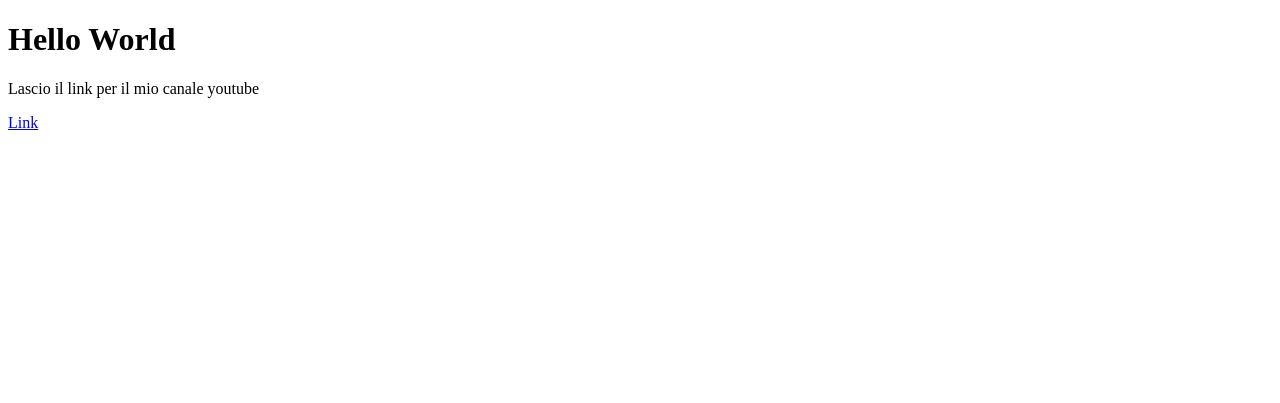
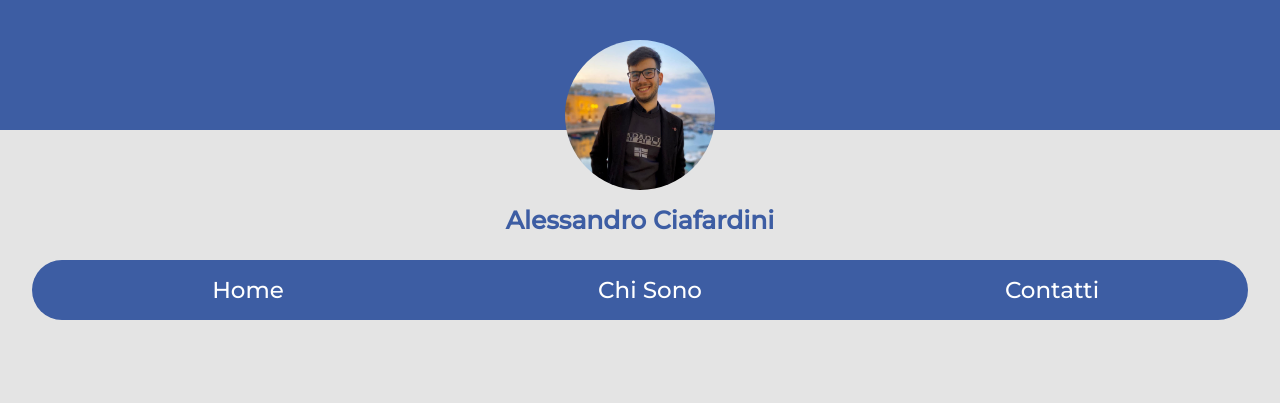
Before and after one commit to alexciafa1/sitoportfolio, a plain HTML site: page index.html in a window 1280 px wide. Drawn offline with Linux system fonts and the light colour scheme.

Commit message:
Grossi cambiamenti

```diff
--- a/index.html
+++ b/index.html
@@ -7,11 +7,25 @@
         <meta name="robots" content="index,follow">
         <link rel="icon" href="/icone/web_design_icon_193941.ico">
         <meta name="viewport" content="width=device-width, initial-scale=1">
+        <link rel="stylesheet" href="style.css">
     </head>
     <body>
-        <h1>Hello World</h1>
-        <p>Lascio il link per il mio canale youtube</p>
-        <a target="_blank" href="https://www.youtube.com/">
-            Link</a>
+        <nav>
+            <img src="/docs/assets/Foto_profilo.png" alt="">
+        </nav>
+        <p class="nome">Alessandro Ciafardini</p>
+        <div class="directory_bar">
+            <ul class="directory">
+            <li class="button">Home</li>
+            <li class="button">Chi Sono</li>
+            <li class="button">Contatti</li>
+
+        </div>
+
+        <div class="logo_bar">
+            <ul class="logo_list">
+                <li></li>
+            </ul>
+        </div>
     </body>
 </html>
--- /dev/null
+++ b/style.css
@@ -0,0 +1,105 @@
+@import url('https://fonts.googleapis.com/css2?family=Montserrat:wght@500 &display=swap');
+
+* {
+    box-sizing: border-box;
+    margin: 0;
+    padding: 0;
+    list-style: none;
+    text-decoration: none;
+
+}
+
+body {
+    font-family: 'Montserrat', sans-serif;
+    background-color: rgb(228, 228, 228);
+}
+
+
+.nome {
+    padding-top: 50px;
+    text-align: center;
+    line-height: 80px;
+    font-weight: bold;
+    color: rgb(61, 93, 163);
+    font-size: 25px;
+    margin-bottom: 0;
+
+}
+
+nav {
+    margin-top: 0;
+    background: rgb(61, 93, 163);
+    height: 130px;
+    width: 100%;
+}
+
+nav img {
+    position: absolute;
+    top: 5%;
+    left: 50%;
+    margin-left: -75px;
+    margin-right: -75px;
+    height: 150px;
+    width: 150px;
+    border-radius: 50%;
+    animation-delay: 3s;
+}
+
+.directory_bar {
+    height: 60px;
+    background-color: rgb(61, 93, 163);
+    border-radius: 40px;
+    margin: auto;
+    width: 95%;
+}
+
+
+.directory {
+    padding-left: 10px;
+    line-height: 60px;
+    display: flex;
+    justify-content: space-between;
+    text-align: center;
+    color: rgb(255, 255, 255);
+    font-size: 23px;
+
+}
+div ul li {
+    width: 150px;
+    height: 80px;
+    border-radius: 40%;
+    text-align: center;
+    padding-left: 10px;
+    margin-left: auto;
+    margin-right: auto;
+
+}
+.button:hover {
+    text-decoration: underline;
+}
+
+div ul li span {
+    width: 50px;
+    height: 50px;
+    background-color: rgb(38, 56, 158);
+    border-radius: 40%;
+}
+
+
+@media screen and(max-width: 1024px) {
+    .directory_bar {
+        width: 80%;
+        background-color: #333;
+        overflow: auto;
+        white-space: nowrap;
+    }
+
+    .button {
+        display: inline-block;
+        color: white;
+        text-align: center;
+        padding: 14px;
+        text-decoration: none;
+    }
+
+}
```
Also changed, not shown: docs/assets/temp.html (added, +4 -0 lines).
